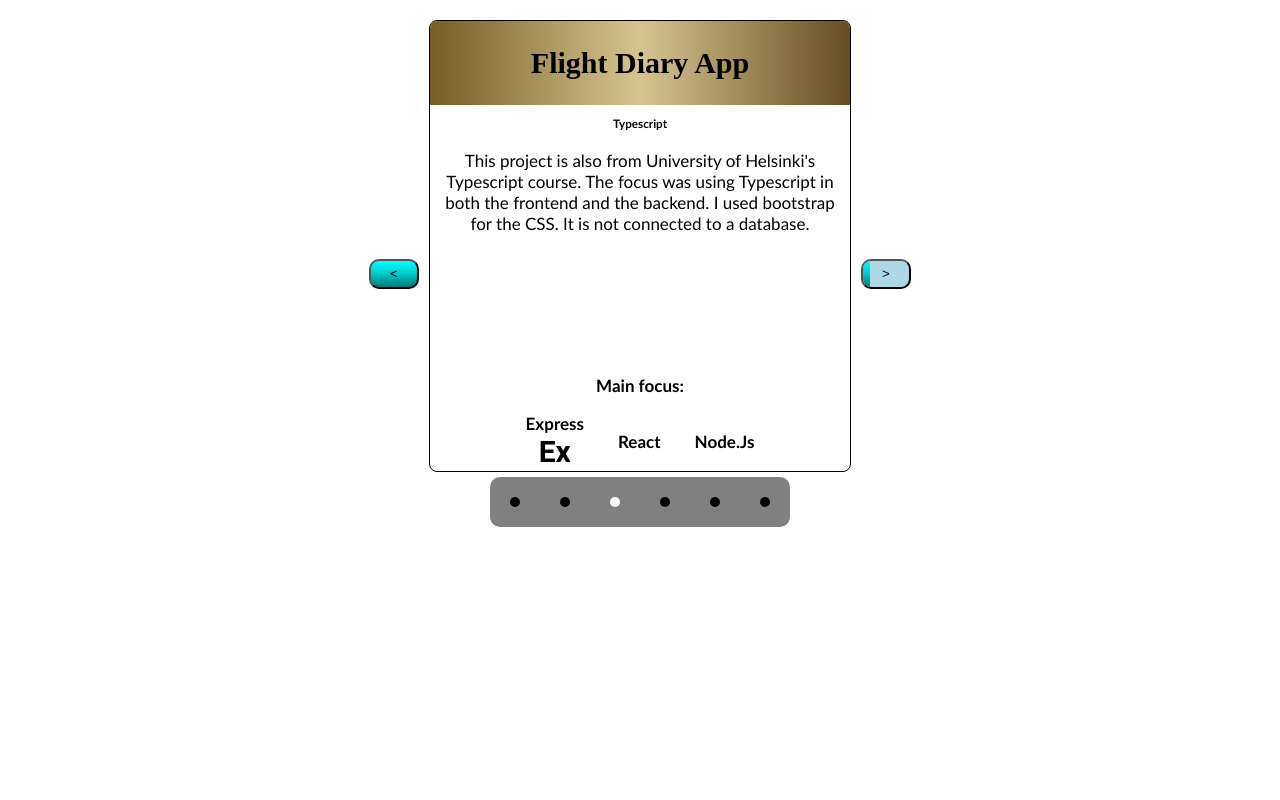
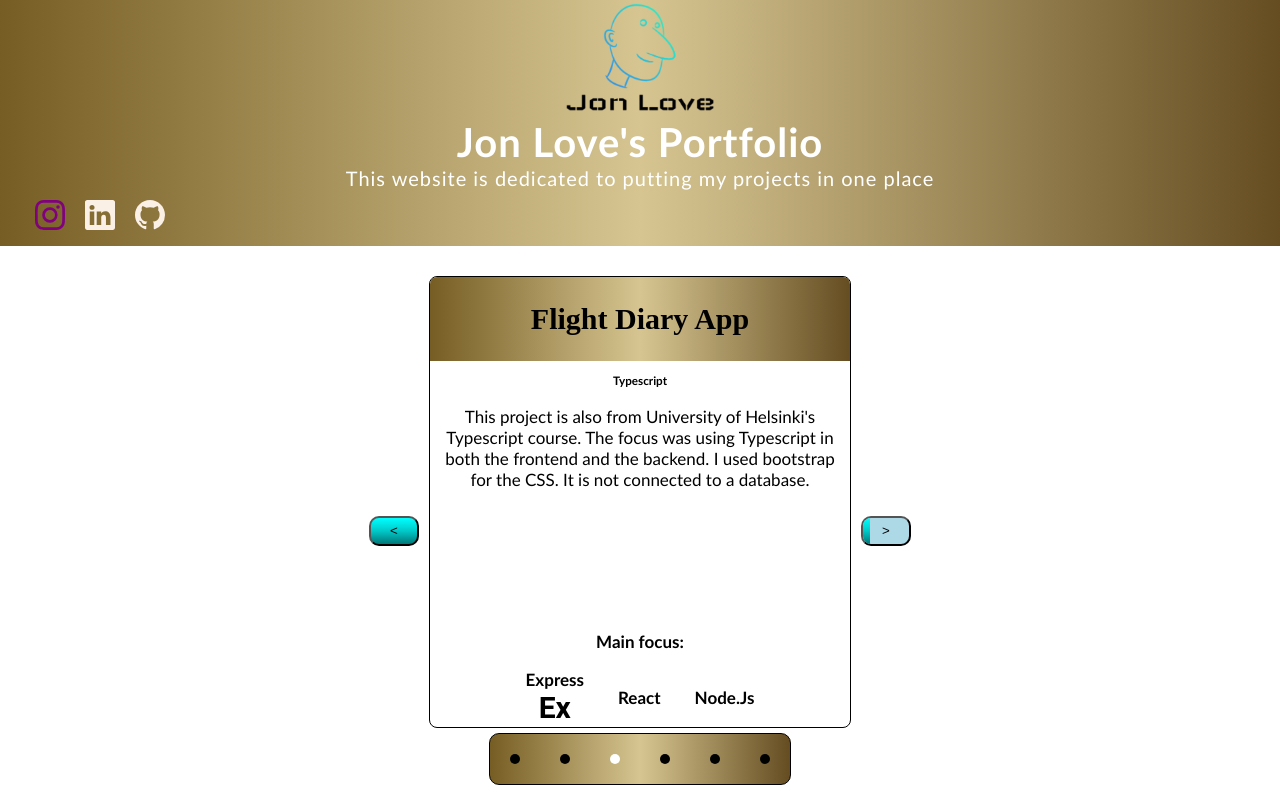
Before and after one commit to jonnny013/portfolio, a React (Vite) app: page / in a window 1280 px wide. Built offline with nearby package versions, Linux system fonts and the light colour scheme.

Commit message:
Adjust CSS change Carousel bar color Adjust Header Swap font awesome with bootstrap icons

```diff
--- a/index.html
+++ b/index.html
@@ -2,7 +2,7 @@
 <html lang="en">
   <head>
     <meta charset="UTF-8" />
-    <link rel="icon" type="image/svg+xml" href="/portfolio/mainLogo.ico" />
+    <link rel="icon" type="image/svg+xml" href="./public/mainLogo.ico" />
     <meta name="viewport" content="width=device-width, initial-scale=1.0" />
     <title>Jon Love's Portfolio</title>
   </head>
--- a/package.json
+++ b/package.json
@@ -10,8 +10,13 @@
     "preview": "vite preview"
   },
   "dependencies": {
+    "bootstrap": "^5.3.2",
+    "bootstrap-icons": "^1.11.2",
     "framer-motion": "^10.16.16",
+    "normalize.css": "^8.0.1",
     "react": "^18.2.0",
+    "react-bootstrap": "^2.9.2",
+    "react-bootstrap-icons": "^1.10.3",
     "react-dom": "^18.2.0"
   },
   "devDependencies": {
--- a/src/App.css
+++ b/src/App.css
@@ -1,55 +1,19 @@
 #root {
-  max-width: 1280px;
   margin: 0 auto;
-  padding: 2rem;
   text-align: center;
   display: flex;
   justify-content: center;
-   --my-gradient: linear-gradient(to right, #765d23, #d6c591, #654d21);
+  align-items: center;
+  --my-gradient: linear-gradient(to right, #765d23, #d6c591, #654d21);
   --background-color1: linear-gradient(to right, #2c230c, #372b2b, #2a2a28);
   --background-color2: white;
 }
 
-.buttons {
-  position: relative;
-  height: 30px;
-    width: 50px;
-    border-radius: 10px;
-overflow: hidden;
-display: flex;
-flex-direction: row;
-justify-content: start;
-align-items: stretch;
-padding: 0;
-background: lightblue;
-text-align: center;
-}
-
-.progressBar {
-background: rgb(0, 255, 255);
-  background: linear-gradient(180deg, rgba(0, 255, 255, 1) 0%, rgb(0, 200, 200) 50%, rgb(1, 119, 119) 100%);
-  width: 0%
-}
-
-.previous-button {
-background: linear-gradient(180deg, rgba(0, 255, 255, 1) 0%, rgb(0, 200, 200) 50%, rgb(1, 119, 119) 100%);
-display: 'flex';
-justify-content: center;
-align-items: center;
-}
-
-.span{
-  position: absolute;
-  align-self: center;
-  left: 10px;
-  left: 50%;
-  transform: translate( -50%);
-}
 
 html {
   margin: 0;
   font-size: 10px;
-  font-family: "Gill Sans", "Gill Sans MT", Calibri, "Trebuchet MS", sans-serif;
+  font-family: 'Gill Sans', 'Gill Sans MT', Calibri, 'Trebuchet MS', sans-serif;
 }
 
 body {
@@ -60,24 +24,27 @@ body {
 }
 
 header {
-  font-family: "Gill Sans", "Gill Sans MT", "Calibri", "Trebuchet MS",
-    sans-serif;
+  font-family: 'Gill Sans', 'Gill Sans MT', 'Calibri', 'Trebuchet MS', sans-serif;
   align-items: center;
   font-size: 2rem !important;
   margin: 0;
   color: white;
   background: var(--my-gradient, gold);
-  width: 100%;
+  width: 100vw;
   text-align: center;
   padding: 0;
   letter-spacing: 1px;
+  margin-bottom: 30px;
+}
+
+.header {
+  margin: 0;
 }
 
 .nav-link {
   color: white;
   text-decoration: none;
 }
-
 
 .nav-link:visited {
   color: white;
@@ -176,10 +143,67 @@ h2 {
 }
 
 /*only project boxes  below */
+/* project containers */
+.buttons {
+  position: relative;
+  height: 30px;
+  width: 50px;
+  border-radius: 10px;
+  overflow: hidden;
+  display: flex;
+  flex-direction: row;
+  justify-content: start;
+  align-items: stretch;
+  padding: 0;
+  background: lightblue;
+  text-align: center;
+}
 
+.progressBar {
+  background: rgb(0, 255, 255);
+  background: linear-gradient(
+    180deg,
+    rgba(0, 255, 255, 1) 0%,
+    rgb(0, 200, 200) 50%,
+    rgb(1, 119, 119) 100%
+  );
+  width: 0%;
+}
 
+.previous-button {
+  background: linear-gradient(
+    180deg,
+    rgba(0, 255, 255, 1) 0%,
+    rgb(0, 200, 200) 50%,
+    rgb(1, 119, 119) 100%
+  );
+  display: 'flex';
+  justify-content: center;
+  align-items: center;
+}
 
-.all-projects  {
+.span {
+  position: absolute;
+  align-self: center;
+  left: 10px;
+  left: 50%;
+  transform: translate(-50%);
+}
+
+#carouselPageBar {
+  background: var(--my-gradient, gold);
+  height: 50px;
+  width: 300px;
+  border-radius: 10px;
+  display: 'flex'!important;
+  justify-content: 'space-around';
+  align-items: 'center';
+  border: 1px solid black;
+}
+
+/* project cards */
+
+.all-projects {
   width: 90%;
   height: 550px;
   display: flex;
@@ -189,7 +213,7 @@ h2 {
 
 .ind-projects {
   border: 1px solid black;
-  width: 420px ;
+  width: 420px;
   border-radius: 8px;
   display: flex;
   flex-direction: column;
@@ -209,7 +233,7 @@ h2 {
   background: var(--my-gradient);
   align-self: flex-start;
   width: 100%;
-  font-family: "Times New Roman", Times, serif;
+  font-family: 'Times New Roman', Times, serif;
   color: black;
   margin: 0;
   border-radius: 7px 7px 0 0;
@@ -225,7 +249,6 @@ h2 {
 }
 
 #mern-long-paragraph {
-
   padding: 8px;
 }
 
@@ -279,8 +302,6 @@ h2 {
   font-size: 3rem;
 }
 
-
-
 /*Mobile device sizing */
 
 @media only screen and (max-width: 480px) {
@@ -302,7 +323,7 @@ h2 {
     font-size: 40px;
   }
   .all-projects {
-    height:auto + 50px;
+    height: auto + 50px;
     width: 100%;
   }
   .ind-projects {
@@ -311,7 +332,7 @@ h2 {
   }
   .swiper {
     width: 300px;
-    height: 500px
+    height: 500px;
   }
   #pageDescription {
     display: none;
@@ -322,7 +343,7 @@ h2 {
   .ind-projects p {
     padding: 5px;
   }
-  #express-logo{
+  #express-logo {
     font-size: 2.8rem;
   }
 }
--- a/src/App.tsx
+++ b/src/App.tsx
@@ -3,6 +3,7 @@ import { projectData} from './data';
 import './App.css';
 import Carousel from './components/Carousel';
 import { Project } from './types';
+import HeaderIndex from './components/Header/HeaderIndex';
 
 
 const App: React.FC = () => {
@@ -14,8 +15,8 @@ const App: React.FC = () => {
 
   return (
     <div>
-
-    <Carousel projects={projects} />
+      <HeaderIndex />
+      <Carousel projects={projects} />
     </div>
   );
 };
--- a/src/components/Carousel.tsx
+++ b/src/components/Carousel.tsx
@@ -1,6 +1,6 @@
 import {motion} from 'framer-motion';
 import {useEffect, useState} from 'react';
-import { Project } from '../types';
+import {Project} from '../types';
 import Projects from './Projects';
 
 const Carousel = ({projects}: {projects: Project[]}) => {
@@ -45,15 +45,22 @@ const Carousel = ({projects}: {projects: Project[]}) => {
     setProjectIndex(index);
     setAnimationKey(animationKey + 1);
     setTime(15);
-  }
+  };
 
   return (
-    <div style={{display: 'flex', alignItems: 'center', gap: 10, margin: 0}}>
+    <div
+      style={{
+        display: 'flex',
+        alignItems: 'center',
+        gap: 10,
+        margin: 0,
+        justifyContent: 'center',
+      }}
+    >
       <button className='previous-button buttons' onClick={prevProject}>{`<`}</button>
       <div
         style={{display: 'flex', flexDirection: 'column', alignItems: 'center', gap: 5}}
       >
-
         {projects.map((project: Project, index: number) => {
           return (
             <Projects
@@ -61,22 +68,11 @@ const Carousel = ({projects}: {projects: Project[]}) => {
               project={project}
               index={index}
               projectIndex={projectIndex}
-
             />
           );
         })}
 
-        <div
-          style={{
-            height: 50,
-            width: 300,
-            backgroundColor: 'gray',
-            borderRadius: 10,
-            display: 'flex',
-            justifyContent: 'space-around',
-            alignItems: 'center',
-          }}
-        >
+        <div id='carouselPageBar' style={{display: 'flex', justifyContent: 'space-around', alignItems: 'center'}}>
           {projects.map((_a, index) => {
             return (
               <div
--- /dev/null
+++ b/src/components/Header/HeaderIndex.tsx
@@ -0,0 +1,13 @@
+import NavBar from "./NavBar"
+import Title from "./Title"
+
+const HeaderIndex = () => {
+  return (
+    <header >
+      <Title />
+      <NavBar />
+    </header>
+  )
+}
+
+export default HeaderIndex
--- a/src/components/Header/NavBar.tsx
+++ b/src/components/Header/NavBar.tsx
@@ -0,0 +1,9 @@
+import SocialIcons from "./SocialIcons";
+
+const NavBar = () => {
+  return <div id='header-link'>
+    <SocialIcons />
+  </div>;
+}
+
+export default NavBar
--- /dev/null
+++ b/src/components/Header/SocialIcons.tsx
@@ -0,0 +1,22 @@
+import { Github, Instagram, Linkedin } from "react-bootstrap-icons";
+
+const SocialIcons = () => {
+  return (
+    <div className='social-icons' style={{display: 'flex', gap: 20}}>
+      <a
+        target='_blank'
+        href='https://instagram.com/jonloveprogramming?igshid=OGQ5ZDc2ODk2ZA=='
+      >
+        <Instagram color="purple" />
+      </a>
+      <a target='_blank' href='https://www.linkedin.com/in/jon-love-9b8342265/'>
+        <Linkedin />
+      </a>
+      <a target='_blank' href='https://github.com/jonnny013'>
+        <Github />
+      </a>
+    </div>
+  );
+}
+
+export default SocialIcons
--- a/src/components/Header/Title.tsx
+++ b/src/components/Header/Title.tsx
@@ -1,8 +1,14 @@
 
 const Title = () => {
   return (
-    <div>Title</div>
-  )
+    <div>
+      <img className='logo' src='../../../mainLogo.png' alt='logo' />
+      <h1 className='header'>Jon Love's Portfolio</h1>
+      <p className='header' id='pageDescription'>
+        This website is dedicated to putting my projects in one place
+      </p>
+    </div>
+  );
 }
 
 export default Title
```
Also changed, not shown: 1 other file (tests, documents, lock files or other folders). Lines whose indentation alone changed are shown as unchanged.
